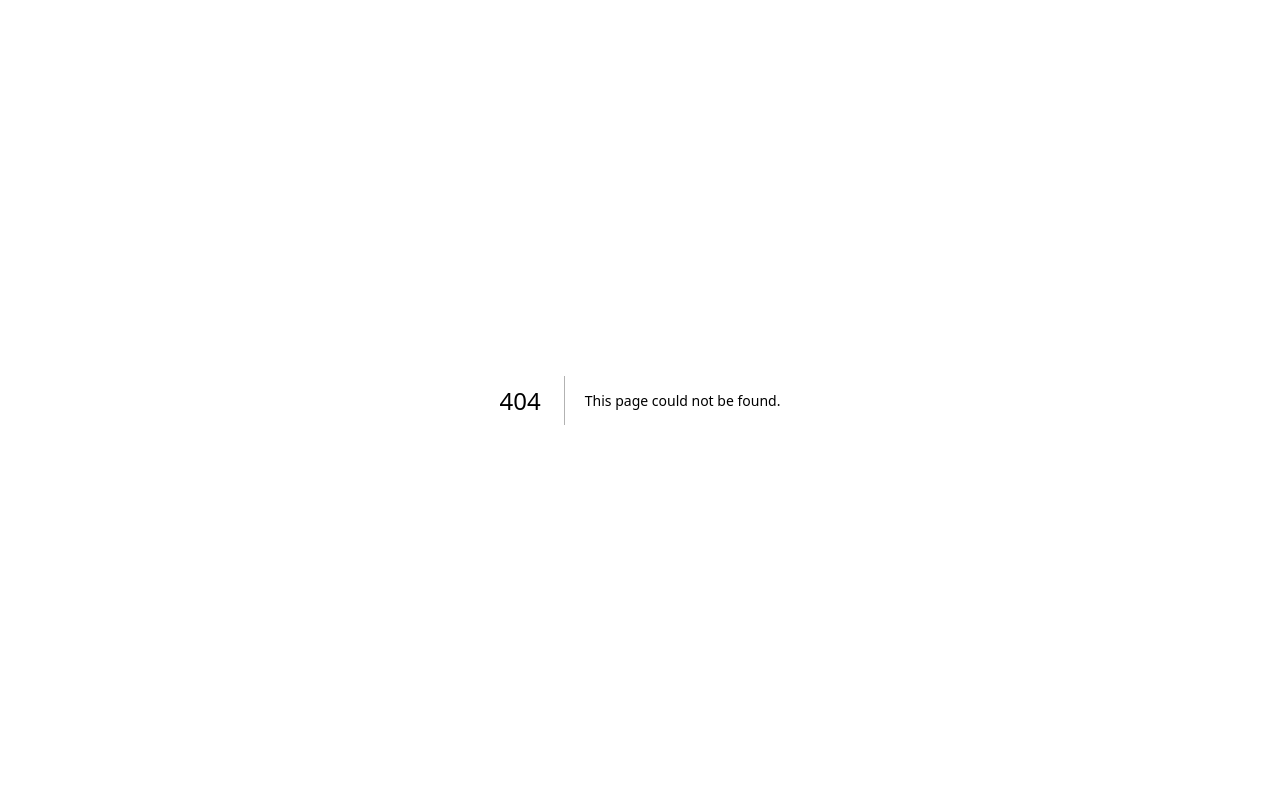
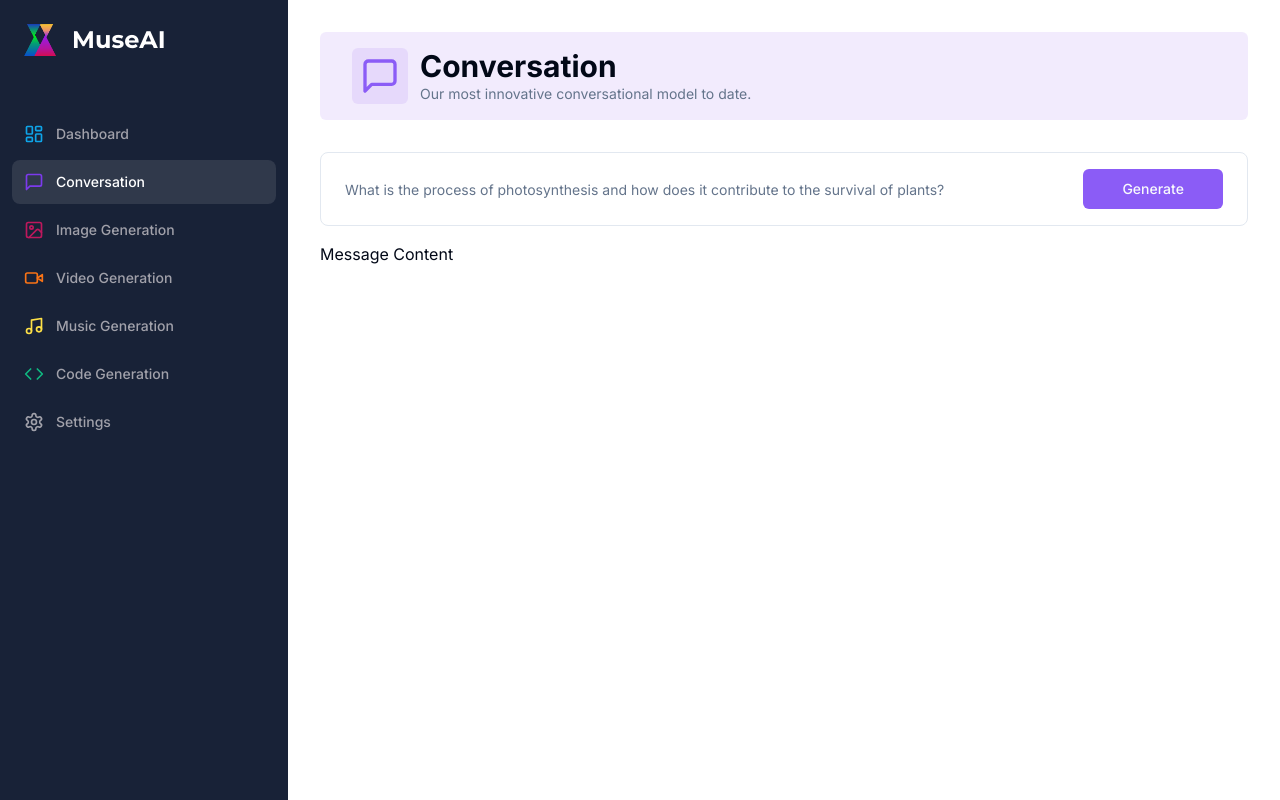
Before and after one commit to JamShou/MuseAI, a Next.js app: page /conversation in a window 1280 px wide. Before the commit this address had no page. Built offline with nearby package versions, Linux system fonts and the light colour scheme.

Commit message:
Conversation route, header, form UI elements added

```diff
--- /dev/null
+++ b/app/(dashboard)/(routes)/conversation/constants.ts
@@ -0,0 +1,7 @@
+import * as z from "zod";
+
+export const formSchema = z.object({
+    prompt: z.string().min(1, {
+        message: "Prompt is required",
+    })
+})
--- /dev/null
+++ b/app/(dashboard)/(routes)/conversation/page.tsx
@@ -0,0 +1,75 @@
+"use client";
+
+import Heading from "@/components/heading";
+import { Input } from "@/components/ui/input";
+import { Button } from "@/components/ui/button";
+import { Form, FormControl, FormField, FormItem } from "@/components/ui/form";
+import { formSchema } from "./constants";
+
+import * as z from "zod";
+import { useForm } from "react-hook-form";
+import { zodResolver } from "@hookform/resolvers/zod";
+import { MessageSquare } from "lucide-react";
+
+const ConversationPage = () => {
+  const form = useForm<z.infer<typeof formSchema>>({
+    resolver: zodResolver(formSchema),
+    defaultValues: {
+      prompt: "",
+    },
+  });
+
+  const isLoading = form.formState.isSubmitting;
+  const onSubmit = async (values: z.infer<typeof formSchema>) => {
+    console.log(values);
+  };
+
+  return (
+    <div>
+      <Heading
+        title="Conversation"
+        description="Our most innovative conversational model to date."
+        icon={MessageSquare}
+        iconColor="text-violet-500"
+        bgColor="bg-violet-600/10"
+      />
+      <div className="px-4 lg:px-8">
+        <div>
+          <Form {...form}>
+            <form
+              onSubmit={form.handleSubmit(onSubmit)}
+              className="rounded-lg border w-full p-4 px-3 md:px-6 focus-within:shadow-sm grid grid-cols-12 gap-2"
+            >
+              <FormField
+                name="prompt"
+                render={({ field }) => (
+                  <FormItem className="col-span-12 lg:col-span-10">
+                    <FormControl className="m-0 p-0">
+                      <Input
+                        className="border-0 outline-none focus-visible:ring-0 focus-visible:ring-transparent"
+                        disabled={isLoading}
+                        placeholder="What is the process of photosynthesis and how does it contribute to the survival of plants?"
+                        {...field}
+                      />
+                    </FormControl>
+                  </FormItem>
+                )}
+              />
+              <Button
+                className="col-span-12 lg:col-span-2 w-full bg-violet-500 hover:bg-violet-700"
+                disabled={isLoading}
+              >
+                Generate
+              </Button>
+            </form>
+          </Form>
+        </div>
+        <div className="space-y-4 mt-4">
+            Message Content
+        </div>
+      </div>
+    </div>
+  );
+};
+
+export default ConversationPage;
--- /dev/null
+++ b/components/heading.tsx
@@ -0,0 +1,37 @@
+import { cn } from "@/lib/utils";
+import { LucideIcon } from "lucide-react";
+
+interface HeadingProps {
+  title: string;
+  description: string;
+  icon: LucideIcon;
+  iconColor?: string;
+  bgColor?: string;
+}
+
+const Heading = ({
+  title,
+  description,
+  icon: Icon,
+  iconColor,
+  bgColor,
+}: HeadingProps) => {
+  return (
+    <div
+      className={cn(
+        "px-4 mx-4 lg:mx-8 p-4 rounded-md lg:px-8 flex items-center gap-x-3 mb-8",
+        bgColor
+      )}
+    >
+      <div className={cn("p-2 w-fit rounded-md", bgColor)}>
+        <Icon className={cn("w-10 h-10", iconColor)} />
+      </div>
+      <div>
+        <h2 className="text-3xl font-bold">{title}</h2>
+        <p className="text-sm text-muted-foreground">{description}</p>
+      </div>
+    </div>
+  );
+};
+
+export default Heading;
--- /dev/null
+++ b/components/ui/form.tsx
@@ -0,0 +1,176 @@
+import * as React from "react"
+import * as LabelPrimitive from "@radix-ui/react-label"
+import { Slot } from "@radix-ui/react-slot"
+import {
+  Controller,
+  ControllerProps,
+  FieldPath,
+  FieldValues,
+  FormProvider,
+  useFormContext,
+} from "react-hook-form"
+
+import { cn } from "@/lib/utils"
+import { Label } from "@/components/ui/label"
+
+const Form = FormProvider
+
+type FormFieldContextValue<
+  TFieldValues extends FieldValues = FieldValues,
+  TName extends FieldPath<TFieldValues> = FieldPath<TFieldValues>
+> = {
+  name: TName
+}
+
+const FormFieldContext = React.createContext<FormFieldContextValue>(
+  {} as FormFieldContextValue
+)
+
+const FormField = <
+  TFieldValues extends FieldValues = FieldValues,
+  TName extends FieldPath<TFieldValues> = FieldPath<TFieldValues>
+>({
+  ...props
+}: ControllerProps<TFieldValues, TName>) => {
+  return (
+    <FormFieldContext.Provider value={{ name: props.name }}>
+      <Controller {...props} />
+    </FormFieldContext.Provider>
+  )
+}
+
+const useFormField = () => {
+  const fieldContext = React.useContext(FormFieldContext)
+  const itemContext = React.useContext(FormItemContext)
+  const { getFieldState, formState } = useFormContext()
+
+  const fieldState = getFieldState(fieldContext.name, formState)
+
+  if (!fieldContext) {
+    throw new Error("useFormField should be used within <FormField>")
+  }
+
+  const { id } = itemContext
+
+  return {
+    id,
+    name: fieldContext.name,
+    formItemId: `${id}-form-item`,
+    formDescriptionId: `${id}-form-item-description`,
+    formMessageId: `${id}-form-item-message`,
+    ...fieldState,
+  }
+}
+
+type FormItemContextValue = {
+  id: string
+}
+
+const FormItemContext = React.createContext<FormItemContextValue>(
+  {} as FormItemContextValue
+)
+
+const FormItem = React.forwardRef<
+  HTMLDivElement,
+  React.HTMLAttributes<HTMLDivElement>
+>(({ className, ...props }, ref) => {
+  const id = React.useId()
+
+  return (
+    <FormItemContext.Provider value={{ id }}>
+      <div ref={ref} className={cn("space-y-2", className)} {...props} />
+    </FormItemContext.Provider>
+  )
+})
+FormItem.displayName = "FormItem"
+
+const FormLabel = React.forwardRef<
+  React.ElementRef<typeof LabelPrimitive.Root>,
+  React.ComponentPropsWithoutRef<typeof LabelPrimitive.Root>
+>(({ className, ...props }, ref) => {
+  const { error, formItemId } = useFormField()
+
+  return (
+    <Label
+      ref={ref}
+      className={cn(error && "text-destructive", className)}
+      htmlFor={formItemId}
+      {...props}
+    />
+  )
+})
+FormLabel.displayName = "FormLabel"
+
+const FormControl = React.forwardRef<
+  React.ElementRef<typeof Slot>,
+  React.ComponentPropsWithoutRef<typeof Slot>
+>(({ ...props }, ref) => {
+  const { error, formItemId, formDescriptionId, formMessageId } = useFormField()
+
+  return (
+    <Slot
+      ref={ref}
+      id={formItemId}
+      aria-describedby={
+        !error
+          ? `${formDescriptionId}`
+          : `${formDescriptionId} ${formMessageId}`
+      }
+      aria-invalid={!!error}
+      {...props}
+    />
+  )
+})
+FormControl.displayName = "FormControl"
+
+const FormDescription = React.forwardRef<
+  HTMLParagraphElement,
+  React.HTMLAttributes<HTMLParagraphElement>
+>(({ className, ...props }, ref) => {
+  const { formDescriptionId } = useFormField()
+
+  return (
+    <p
+      ref={ref}
+      id={formDescriptionId}
+      className={cn("text-sm text-muted-foreground", className)}
+      {...props}
+    />
+  )
+})
+FormDescription.displayName = "FormDescription"
+
+const FormMessage = React.forwardRef<
+  HTMLParagraphElement,
+  React.HTMLAttributes<HTMLParagraphElement>
+>(({ className, children, ...props }, ref) => {
+  const { error, formMessageId } = useFormField()
+  const body = error ? String(error?.message) : children
+
+  if (!body) {
+    return null
+  }
+
+  return (
+    <p
+      ref={ref}
+      id={formMessageId}
+      className={cn("text-sm font-medium text-destructive", className)}
+      {...props}
+    >
+      {body}
+    </p>
+  )
+})
+FormMessage.displayName = "FormMessage"
+
+export {
+  useFormField,
+  Form,
+  FormItem,
+  FormLabel,
+  FormControl,
+  FormDescription,
+  FormMessage,
+  FormField,
+}
--- /dev/null
+++ b/components/ui/input.tsx
@@ -0,0 +1,25 @@
+import * as React from "react"
+
+import { cn } from "@/lib/utils"
+
+export interface InputProps
+  extends React.InputHTMLAttributes<HTMLInputElement> {}
+
+const Input = React.forwardRef<HTMLInputElement, InputProps>(
+  ({ className, type, ...props }, ref) => {
+    return (
+      <input
+        type={type}
+        className={cn(
+          "flex h-10 w-full rounded-md border border-input bg-background px-3 py-2 text-sm ring-offset-background file:border-0 file:bg-transparent file:text-sm file:font-medium placeholder:text-muted-foreground focus-visible:outline-none focus-visible:ring-2 focus-visible:ring-ring focus-visible:ring-offset-2 disabled:cursor-not-allowed disabled:opacity-50",
+          className
+        )}
+        ref={ref}
+        {...props}
+      />
+    )
+  }
+)
+Input.displayName = "Input"
+
+export { Input }
--- /dev/null
+++ b/components/ui/label.tsx
@@ -0,0 +1,26 @@
+"use client"
+
+import * as React from "react"
+import * as LabelPrimitive from "@radix-ui/react-label"
+import { cva, type VariantProps } from "class-variance-authority"
+
+import { cn } from "@/lib/utils"
+
+const labelVariants = cva(
+  "text-sm font-medium leading-none peer-disabled:cursor-not-allowed peer-disabled:opacity-70"
+)
+
+const Label = React.forwardRef<
+  React.ElementRef<typeof LabelPrimitive.Root>,
+  React.ComponentPropsWithoutRef<typeof LabelPrimitive.Root> &
+    VariantProps<typeof labelVariants>
+>(({ className, ...props }, ref) => (
+  <LabelPrimitive.Root
+    ref={ref}
+    className={cn(labelVariants(), className)}
+    {...props}
+  />
+))
+Label.displayName = LabelPrimitive.Root.displayName
+
+export { Label }
--- a/package.json
+++ b/package.json
@@ -10,7 +10,9 @@
   },
   "dependencies": {
     "@clerk/nextjs": "^4.25.3",
+    "@hookform/resolvers": "^3.3.2",
     "@radix-ui/react-dialog": "^1.0.5",
+    "@radix-ui/react-label": "^2.0.2",
     "@radix-ui/react-slot": "^1.0.2",
     "class-variance-authority": "^0.7.0",
     "clsx": "^2.0.0",
@@ -18,8 +20,10 @@
     "next": "13.5.4",
     "react": "^18",
     "react-dom": "^18",
+    "react-hook-form": "^7.47.0",
     "tailwind-merge": "^1.14.0",
-    "tailwindcss-animate": "^1.0.7"
+    "tailwindcss-animate": "^1.0.7",
+    "zod": "^3.22.4"
   },
   "devDependencies": {
     "@types/node": "^20",
```
Also changed, not shown: 1 other file (tests, documents, lock files or other folders).
